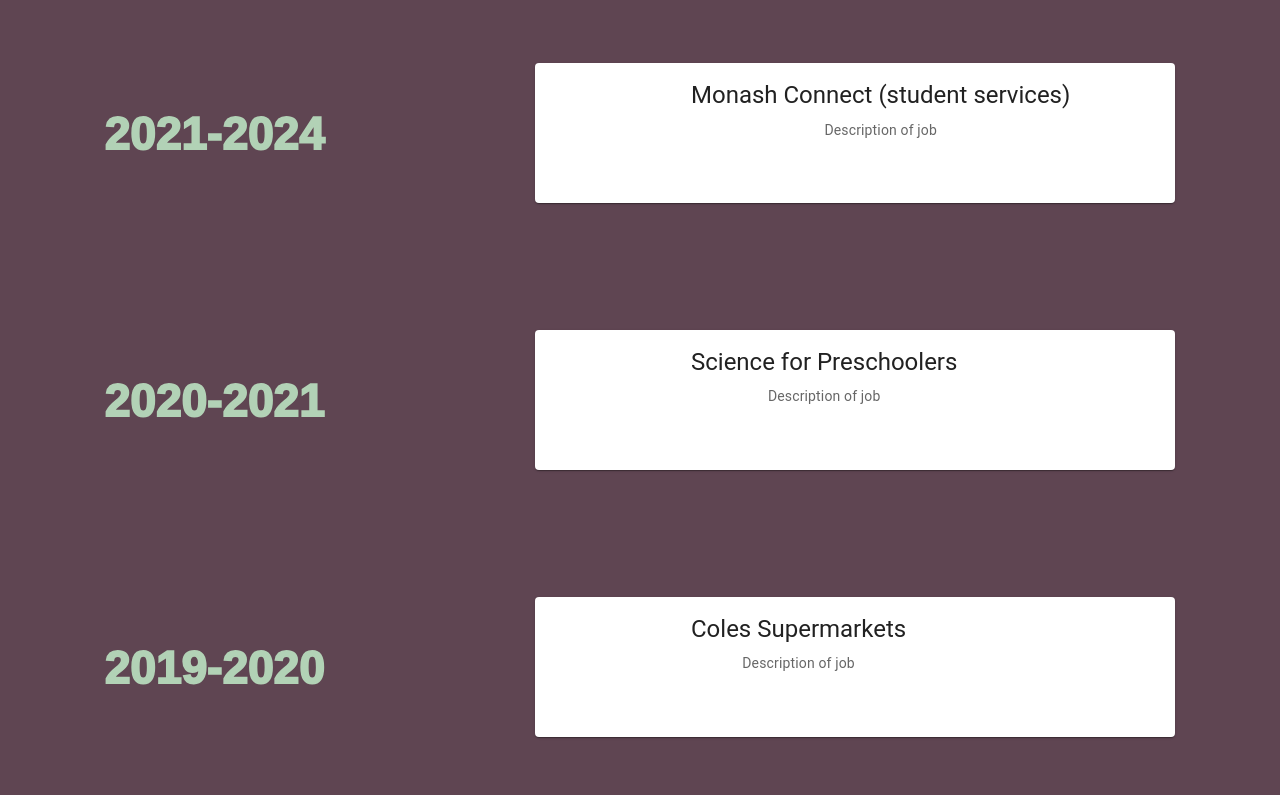
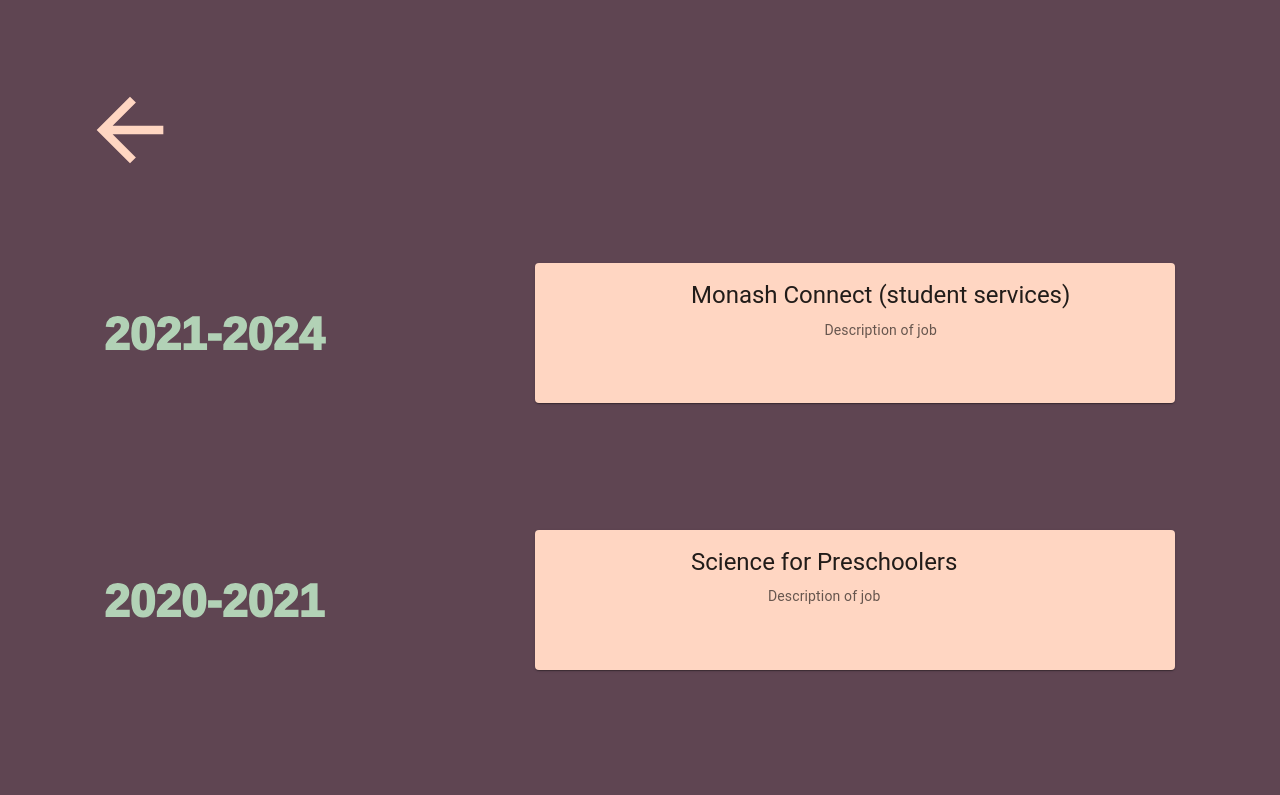
Before and after one commit to madsters/madsters.github.io, a React (Create React App) app: page /about in a window 1280 px wide. Shown: the top 795 px of the page. Built offline with nearby package versions, Linux system fonts and the light colour scheme.

Commit message:
added back button

```diff
--- a/package.json
+++ b/package.json
@@ -5,6 +5,7 @@
   "dependencies": {
     "@emotion/react": "^11.11.1",
     "@emotion/styled": "^11.11.0",
+    "@mui/icons-material": "^5.15.0",
     "@mui/material": "^5.15.0",
     "@testing-library/jest-dom": "^5.17.0",
     "@testing-library/react": "^13.4.0",
--- a/src/App.js
+++ b/src/App.js
@@ -1,15 +1,30 @@
 import React from 'react';
-import { BrowserRouter as Router, Link, Route, Routes } from 'react-router-dom';
+import { BrowserRouter as Router, Link, Route, Routes, useNavigate, useLocation } from 'react-router-dom';
 import './styles/app.css';
 import Home from './components/pages/Home.js';
 import Navbar from './components/Navbar.js';
 import About from './components/pages/About.js';
 import Projects from './components/pages/Projects.js';
 import Contact from './components/pages/Contact.js';
+import ArrowBackIcon from '@mui/icons-material/ArrowBack';
+import './styles/constants.css'
 
 function App() {
+  const navigate = useNavigate();
+  const location = useLocation();
+
+  const handleGoBack = () => {
+    navigate(-1); // Go back to the previous page in history
+  };
+
   return (
     <div className='App'>
+      {location.pathname !== '/' && (
+        <button className="back-button" onClick={handleGoBack}>
+          <ArrowBackIcon style={{ fontSize: '100px', color: 'var(--apricot)' }} />
+        </button>
+      )}
+
       <Routes>
         <Route path="/" element={<Home />} />
         <Route path="/about" element={<About />} />
@@ -17,7 +32,6 @@
         <Route path="/contact" element={<Contact />} />
       </Routes>
     </div>
-
   );
 }
 
--- a/src/components/elements/Timeline.js
+++ b/src/components/elements/Timeline.js
@@ -8,7 +8,7 @@
             title: "Monash Connect (student services)",
             date: "2021-2024",
             description: "Description of job",
-            imgpath: "..../media/"
+            imgpath: "../../media/mu.png"
         },
         {
             title: "Science for Preschoolers",
--- a/src/components/elements/TimelineCard.js
+++ b/src/components/elements/TimelineCard.js
@@ -3,10 +3,11 @@
 import CardContent from '@mui/material/CardContent';
 import CardMedia from '@mui/material/CardMedia';
 import Typography from '@mui/material/Typography';
+import '../../styles/constants.css';
 
-export default function TimelineCard({ title, date, description, imgpath }) {
+export default function TimelineCard({ title, description, imgpath }) {
   return (
-    <Card sx={{ display: 'flex', flexDirection: 'row', width: '50%' }}>
+    <Card sx={{ display: 'flex', flexDirection: 'row', width: '50%', backgroundColor: 'var(--apricot)' }}>
       <CardMedia
         sx={{ height: 140, width: 140, objectFit: 'cover' }}
         image={imgpath}
--- a/src/styles/App.css
+++ b/src/styles/App.css
@@ -17,3 +17,25 @@
 
   -webkit-text-stroke-width: 2px;
 }
+
+/* Add this to your existing CSS or create a new CSS file */
+
+.back-button {
+  position: absolute;
+  top: 80px; /* Adjust the top position as needed */
+  left: 80px; /* Adjust the left position as needed */
+  background: none;
+  border: none;
+  padding: 0;
+  cursor: pointer;
+  color: inherit; /* Use the text color of the parent element */
+}
+
+/* Optional: Add more styles for better visual appearance */
+.back-button:hover {
+  /* Add styles for hover effect, if desired */
+}
+
+.back-button:focus {
+  outline: none; /* Remove focus outline */
+}
--- a/src/styles/about.css
+++ b/src/styles/about.css
@@ -5,6 +5,7 @@
     justify-content: space-around;
     align-items: center;
     height: 100vh; /* Set the container height to 100% of the viewport height */
+    padding-top: 200px;
 }
 
 .timeline-point {
```
Also changed, not shown: src/media/mu.png (added), 1 other file (tests, documents, lock files or other folders). Lines whose indentation alone changed are shown as unchanged.
